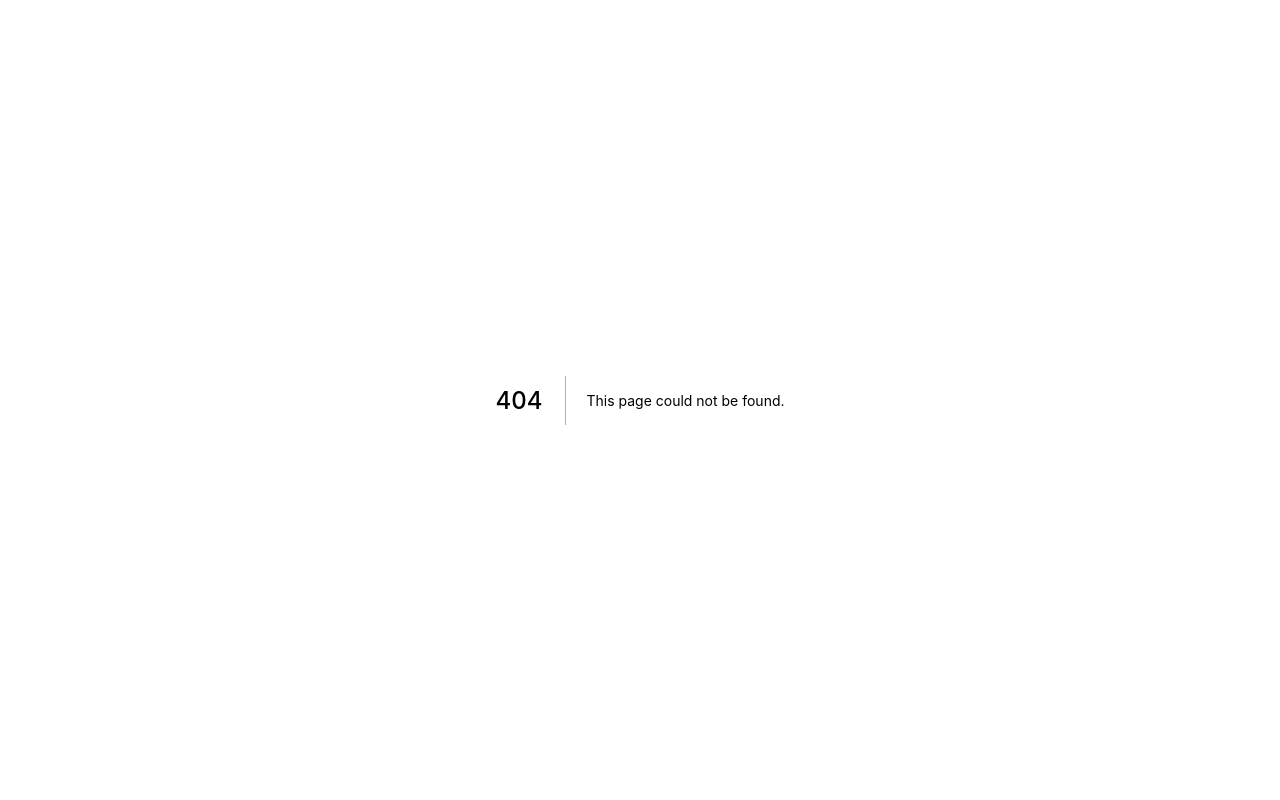
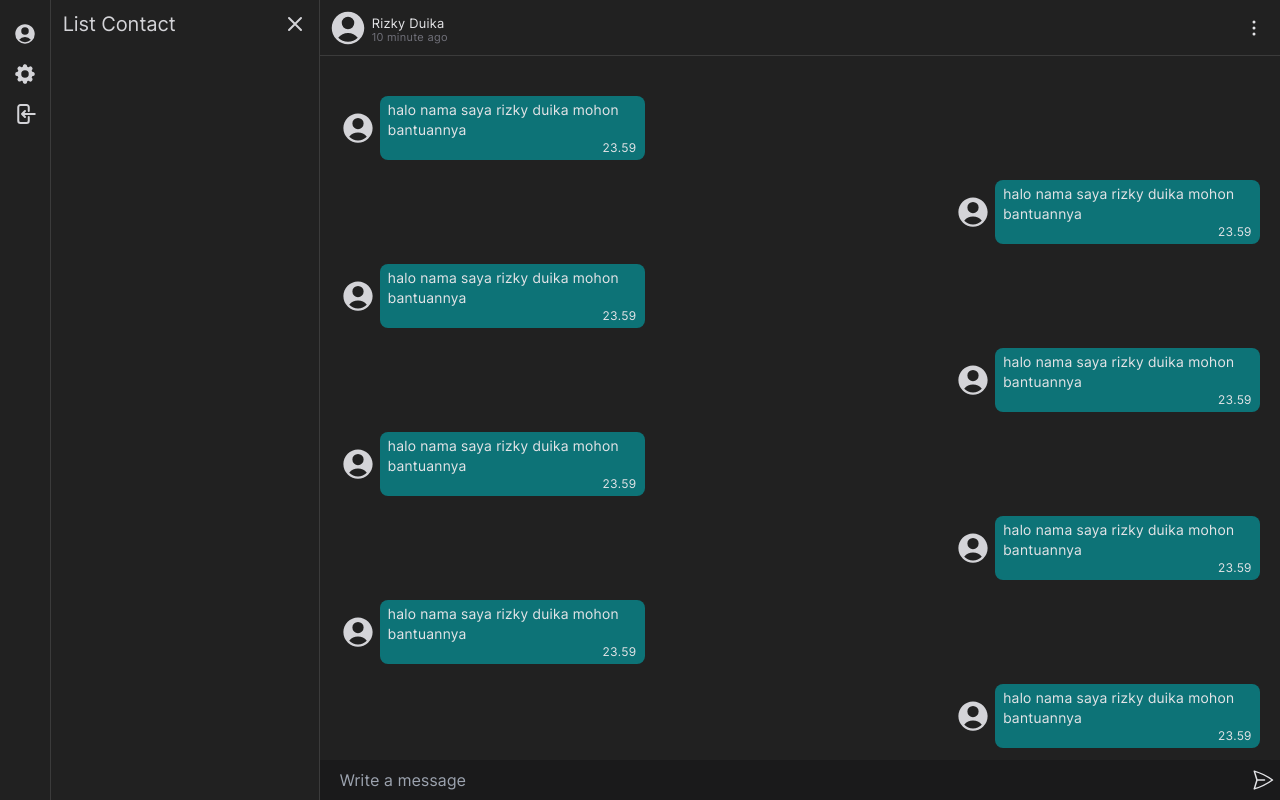
Before and after one commit to ComRV/chatApp, a Next.js app: page /chat/contact in a window 1280 px wide. Before the commit this address had no page. Built offline with nearby package versions, Linux system fonts and the light colour scheme.

Commit message:
fix again navbar transition

```diff
--- a/components/Contact.jsx
+++ b/components/Contact.jsx
@@ -1,6 +1,3 @@
-import { AppContext } from '../pages/chat';
-import { useContext } from 'react';
-
 const Contact = () => {
 	return (
 		<>
--- /dev/null
+++ b/components/Contactlist.jsx
@@ -0,0 +1,25 @@
+import Link from 'next/link';
+
+const Contactlist = () => {
+	return (
+		<>
+			<div className="flex h-12	place-items-center justify-between">
+				<p className="text-xl ml-3">List Contact</p>
+				<Link href="/chat">
+					<svg
+						xmlns="http://www.w3.org/2000/svg"
+						fill="none"
+						viewBox="0 0 24 24"
+						strokeWidth={2}
+						stroke="currentColor"
+						className="w-6 h-6 mr-3 cursor-pointer duration-150 hover:opacity-80 active:opacity-60"
+					>
+						<path strokeLinecap="round" strokeLinejoin="round" d="M6 18L18 6M6 6l12 12" />
+					</svg>
+				</Link>
+			</div>
+		</>
+	);
+};
+
+export default Contactlist;
--- a/components/Navbar.jsx
+++ b/components/Navbar.jsx
@@ -1,13 +1,10 @@
-import { useContext } from 'react';
-import { AppContext } from '../pages/chat';
+import Link from 'next/link';
 
 const Navbar = () => {
-	const { openProfile, setOpenProfile } = useContext(AppContext)[0];
-	const { openContact, setOpenContact } = useContext(AppContext)[1];
-
 	return (
 		<nav className="basis-[8%] md:basis-[6%] lg:basis-[4%] flex flex-col border-r border-r-[#3b3b3b]">
-			<div className="w-full mt-3.5 grid place-items-center cursor-pointer h-10 text-zinc-300 duration-150 hover:bg-[#0D7377] hover:text-inherit">
+			<Link href="/chat/contact">
+				<div className={`w-full mt-3.5 grid place-items-center cursor-pointer h-10 duration-150 hover:bg-[#0D7377] hover:text-inherit text-zinc-300`}>
 					<svg xmlns="http://www.w3.org/2000/svg" viewBox="0 0 24 24" fill="currentColor" className="w-6">
 						<path
 							fillRule="evenodd"
@@ -16,13 +13,9 @@ const Navbar = () => {
 						/>
 					</svg>
 				</div>
-			<div
-				className={`w-full grid place-items-center cursor-pointer h-10 duration-150 ${openProfile ? 'bg-[#0D7377] text-inherit' : 'hover:bg-[#0D7377] hover:text-inherit text-zinc-300'}`}
-				onClick={() => {
-					setOpenProfile(!openProfile);
-					setOpenContact(!openContact);
-				}}
-			>
+			</Link>
+			<Link href="/chat/settings">
+				<div className={`w-full grid place-items-center cursor-pointer h-10 duration-150 hover:bg-[#0D7377] hover:text-inherit text-zinc-300`}>
 					<svg xmlns="http://www.w3.org/2000/svg" viewBox="0 0 24 24" fill="currentColor" className="w-6">
 						<path
 							fillRule="evenodd"
@@ -31,6 +24,7 @@ const Navbar = () => {
 						/>
 					</svg>
 				</div>
+			</Link>
 			<div className="w-full grid place-items-center cursor-pointer h-10 text-zinc-300 duration-150 hover:bg-[#0D7377] hover:text-inherit">
 				<svg xmlns="http://www.w3.org/2000/svg" fill="none" viewBox="0 0 24 24" strokeWidth={2} stroke="currentColor" className="w-6">
 					<path
--- a/components/Settings.jsx
+++ b/components/Settings.jsx
@@ -1,15 +1,13 @@
 import profile from '../public/img/profile.jpg';
 import Image from 'next/image';
-import { useContext } from 'react';
-import { AppContext } from '../pages/chat';
+import Link from 'next/link';
 
 const Settings = () => {
-	const { openProfile, setOpenProfile } = useContext(AppContext)[0];
-	const { openContact, setOpenContact } = useContext(AppContext)[1];
 	return (
 		<>
 			<div className="flex h-12	place-items-center justify-between">
 				<p className="text-xl ml-3">Settings</p>
+				<Link href="/chat">
 					<svg
 						xmlns="http://www.w3.org/2000/svg"
 						fill="none"
@@ -17,13 +15,10 @@ const Settings = () => {
 						strokeWidth={2}
 						stroke="currentColor"
 						className="w-6 h-6 mr-3 cursor-pointer duration-150 hover:opacity-80 active:opacity-60"
-					onClick={() => {
-						setOpenProfile(!openProfile);
-						setOpenContact(!openContact);
-					}}
 					>
 						<path strokeLinecap="round" strokeLinejoin="round" d="M6 18L18 6M6 6l12 12" />
 					</svg>
+				</Link>
 			</div>
 			<Image src={profile} alt="" className="" />
 			<span className="flex place-items-center mt-3 ml-2">
--- /dev/null
+++ b/components/layout/Chat.jsx
@@ -0,0 +1,33 @@
+import Navbar from '../Navbar';
+import Conversation from '../Conversation';
+import { Transition } from '@headlessui/react';
+import Head from 'next/head';
+
+const Chat = ({ children }) => {
+	return (
+		<>
+			<Head>
+				<title>P - Chat</title>
+			</Head>
+			<main className="bg-[#212121] flex h-screen min-w-full">
+				<Navbar />
+				<Transition
+					className="basis-[100%] md:basis-[35%] text-zinc-300 font-intertight tracking-wider lg:basis-[21%] flex flex-col border-r border-r-[#3b3b3b]"
+					show={true}
+					enter="transition ease-in-out duration-200 transform"
+					enterFrom="translate-x-[-9cm]"
+					enterTo="translate-x-0"
+					leave="transition ease-in-out duration-200 transform"
+					leaveFrom="translate-x-[-9cm]"
+					leaveTo="translate-x-0"
+					appear={true}
+				>
+					{children}
+				</Transition>
+				<Conversation />
+			</main>
+		</>
+	);
+};
+
+export default Chat;
--- a/package.json
+++ b/package.json
@@ -1,5 +1,5 @@
 {
-  "name": "learn",
+  "name": "chatApp",
   "version": "0.1.0",
   "private": true,
   "scripts": {
@@ -10,7 +10,6 @@
   },
   "dependencies": {
     "@headlessui/react": "^1.7.3",
-    "@tailwindui/react": "^0.1.1",
     "axios": "^1.1.2",
     "env": "^0.0.2",
     "mongoose": "^6.6.5",
--- /dev/null
+++ b/pages/chat/contact.jsx
@@ -0,0 +1,12 @@
+import Chat from '../../components/layout/Chat';
+import Contactlist from '../../components/Contactlist';
+
+const contactlist = () => {
+	return (
+		<Chat>
+			<Contactlist />
+		</Chat>
+	);
+};
+
+export default contactlist;
--- a/pages/chat/index.jsx
+++ b/pages/chat/index.jsx
@@ -1,59 +1,12 @@
-import Head from 'next/head';
-import Navbar from '../../components/Navbar';
-import Conversation from '../../components/Conversation';
+import Chat from '../../components/layout/Chat';
 import Contact from '../../components/Contact';
-import { useState, createContext, useEffect } from 'react';
-import Settings from '../../components/Settings';
-import { Transition } from '@headlessui/react';
 
-export const AppContext = createContext();
-
-const Chat = () => {
-	const [openProfile, setOpenProfile] = useState(false);
-	const [openContact, setOpenContact] = useState(true);
+const chat = () => {
 	return (
-		<>
-			<Head>
-				<title>P - Chat</title>
-			</Head>
-			<main className="bg-[#212121] flex h-screen min-w-full">
-				<AppContext.Provider
-					value={[
-						{ openProfile, setOpenProfile },
-						{ openContact, setOpenContact },
-					]}
-				>
-					<Navbar />
-					<Transition
-						className="basis-[100%] md:basis-[35%] text-zinc-300 font-intertight tracking-wider lg:basis-[21%] flex flex-col border-r border-r-[#3b3b3b]"
-						show={openContact}
-						enter="transition ease-in-out duration-300 transform"
-						enterFrom="translate-x-[-9cm]"
-						enterTo="translate-x-0"
-						leave="transition ease-in-out duration-300 transform"
-						leaveFrom="translate-x-[-9cm]"
-						leaveTo="translate-x-0"
-					>
-						<Contact />
-					</Transition>
-					<Transition
-						className="basis-[100%] md:basis-[35%] text-zinc-300 font-intertight tracking-wider lg:basis-[21%] flex flex-col border-r border-r-[#3b3b3b]"
-						show={openProfile}
-						enter="transition ease-in-out duration-300 transform"
-						enterFrom="translate-x-[-9cm]"
-						enterTo="translate-x-0"
-						leave="transition ease-in-out duration-300 transform"
-						leaveFrom="translate-x-[-9cm]"
-						leaveTo="translate-x-0"
-						unmount={true}
-					>
-						<Settings />
-					</Transition>
-					<Conversation />
-				</AppContext.Provider>
-			</main>
-		</>
+		<Chat>
+			<Contact />
+		</Chat>
 	);
 };
 
-export default Chat;
+export default chat;
--- /dev/null
+++ b/pages/chat/settings.jsx
@@ -0,0 +1,12 @@
+import Chat from '../../components/layout/Chat';
+import Settings from '../../components/Settings';
+
+const settings = () => {
+	return (
+		<Chat>
+			<Settings />
+		</Chat>
+	);
+};
+
+export default settings;
--- a/pages/index.jsx
+++ b/pages/index.jsx
@@ -41,7 +41,7 @@ export default function Home() {
 						<p className="font-intertight tracking-wider font-zinc-200 text-xs ml-[5%] mt-1">
 							Dont have an account?
 							<Link href="/register">
-								<a className="inline cursor-pointer text-[#0d7477] hover:text-[#198185]"> Sign Up</a>
+								<p className="inline cursor-pointer text-[#0d7477] hover:text-[#198185]"> Sign Up</p>
 							</Link>
 						</p>
 					</div>
```
Also changed, not shown: 1 other file (tests, documents, lock files or other folders). Lines whose indentation alone changed are shown as unchanged.
